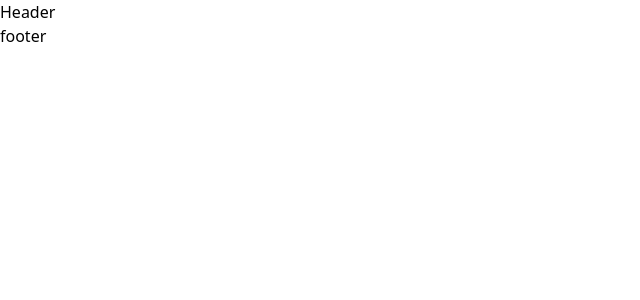
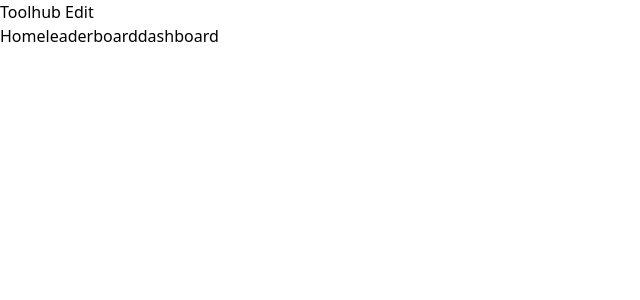
Before and after one commit to nnekasandra/toolhub, a React (Create React App) app: page /dashboard in a window 1280 px wide. Shown: the top 300 px of the page, without its empty margins (0-640 px from the left). Built offline with nearby package versions, Linux system fonts and the light colour scheme.

Commit message:
create components and routes
new files for components and pages were created for easy routing

```diff
--- a/src/App.js
+++ b/src/App.js
@@ -1,16 +1,17 @@
 import "./App.css";
 import { BrowserRouter, Routes, Route } from "react-router-dom";
-
+import { Header } from "./components/header";
+import { Footer } from "./components/footer";
 function App() {
   return (
    <BrowserRouter>
-      <p>Header</p>
+      <Header/>
       <Routes>
         <Route path='/' element=''/>
-        <Route path='/leaderoard' element=''/>
+        <Route path='/leaderboard' element=''/>
         <Route path='/dashboard' element=''/>
       </Routes>
-      <p>footer</p>
+     <Footer/>
    </BrowserRouter>
   );
 }
--- /dev/null
+++ b/src/components/footer.js
@@ -0,0 +1,12 @@
+export const Footer = () => {
+   <p>
+     Made with 💖 by
+     <a href="https://www.github.com/nnekasandra" target={'_blank'}>
+       Nneka
+     </a>
+     for
+     <a href="https://www.outreachy.org/apply/project-selection/#wikimedia">
+       Outreachy Internship
+     </a>
+   </p>;
+}
--- /dev/null
+++ b/src/components/header.js
@@ -0,0 +1,12 @@
+import { NavLink, Link } from "react-router-dom";
+
+export const Header = () => {
+    return (
+      <NavLink>
+        <h1>Toolhub Edit</h1>
+        <Link to="/">Home</Link>
+        <Link to="/leaderboard">leaderboard</Link>
+        <Link to="/dashboard">dashboard</Link>
+      </NavLink>
+    );
+}
```
Also changed, not shown: src/pages/dashboard.js (added), src/pages/homepage.js (added), src/pages/leaderboard.js (added).
